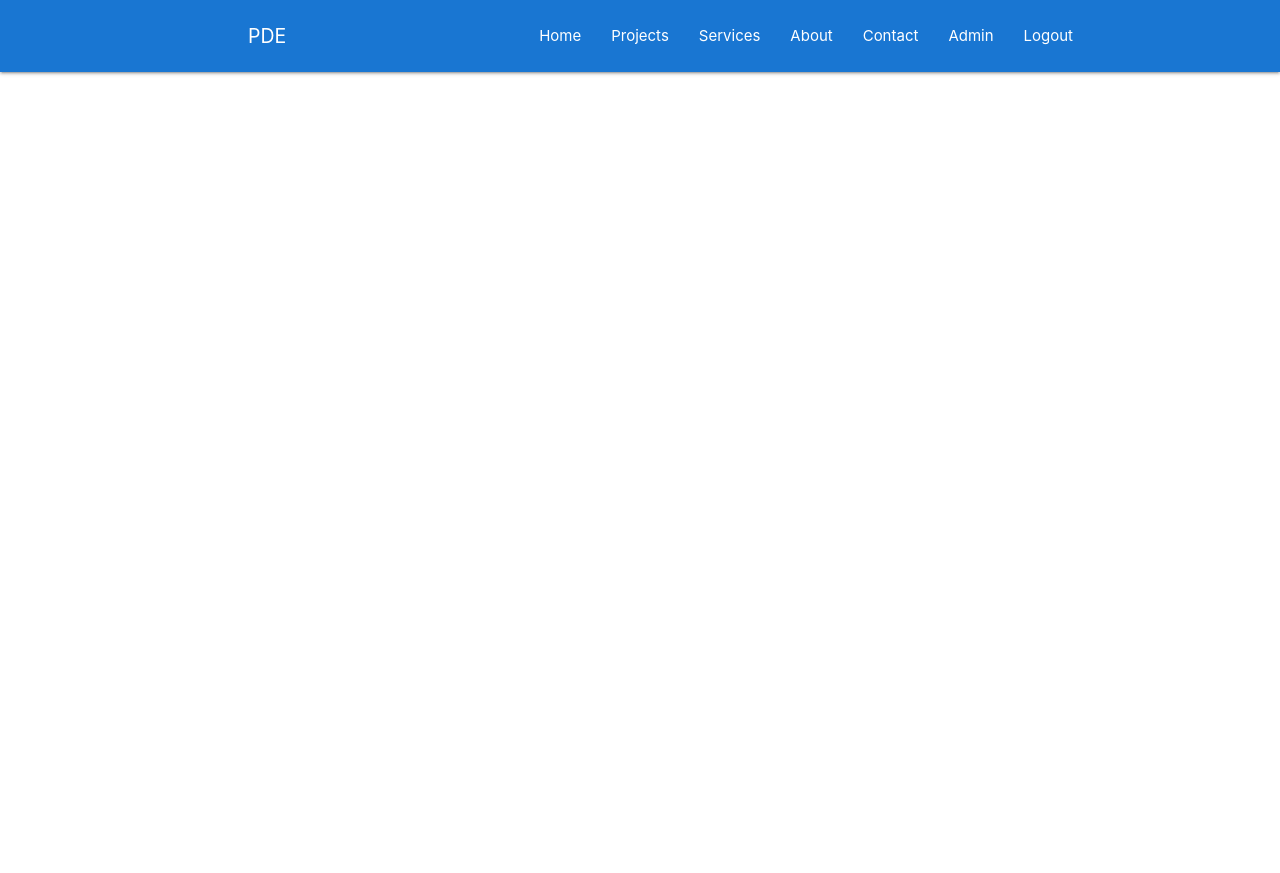
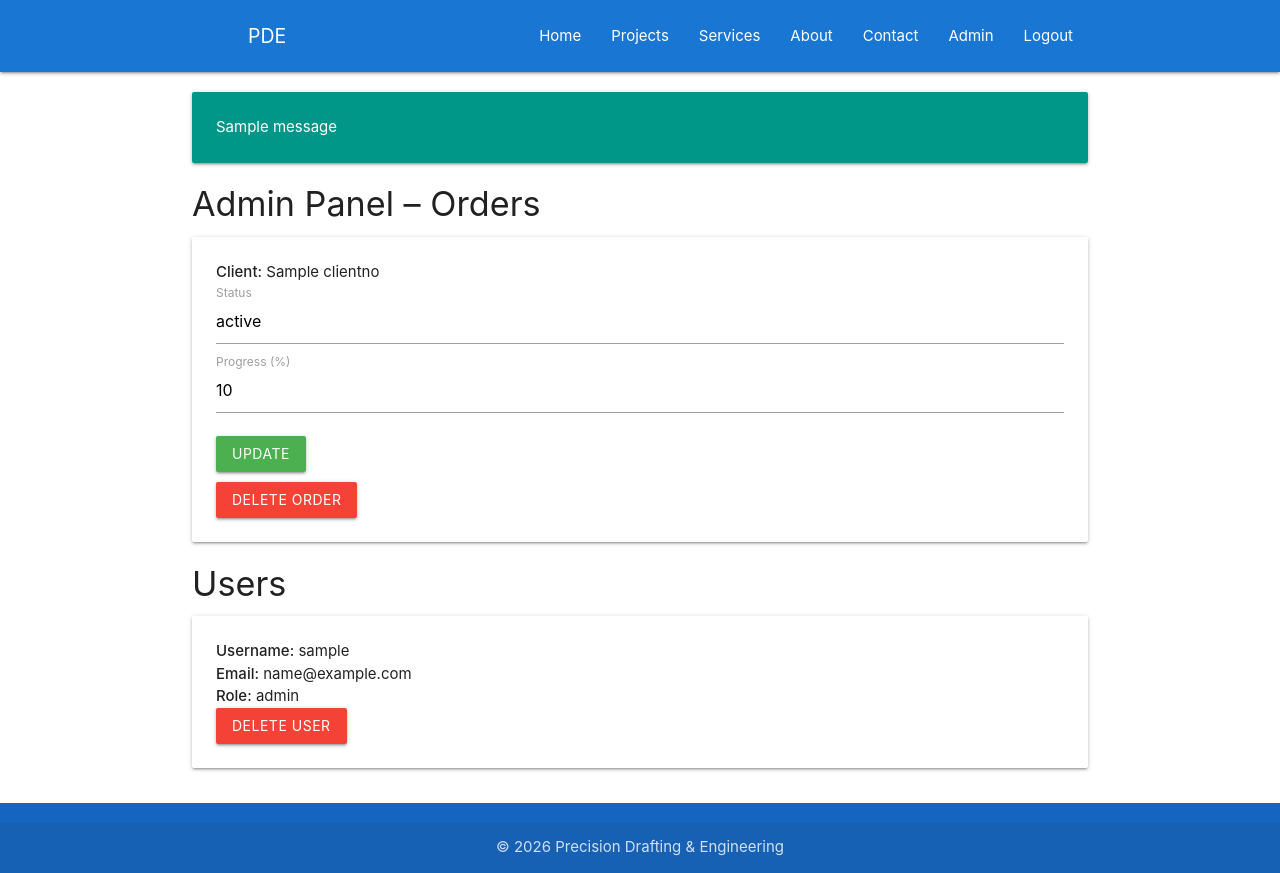
Before and after one commit to Robertas-Cyberattack/MP3, a Flask app: page /admin in a window 1280 px wide. Before the commit the page ends 75 px from the top, so only its background shows below. Run offline with Flask 3, Linux system fonts and the light colour scheme; the visitor is signed in with stand-in values (Sample User, id 1); one stand-in notice (Sample message) is shown; a database or web service that is not in the repository returns one stand-in record (values such as "Sample title"); some libraries are stand-ins or nearby versions.

Commit message:
base.html bug fixed

```diff
--- a/templates/base.html
+++ b/templates/base.html
@@ -5,12 +5,15 @@
   <title>Precision Drafting & Engineering</title>
   <meta name="viewport" content="width=device-width, initial-scale=1.0">
 
-  <!-- Materialize CSS & Icons -->
   <link rel="stylesheet" href="https://cdnjs.cloudflare.com/ajax/libs/materialize/1.0.0/css/materialize.min.css">
   <link href="https://fonts.googleapis.com/icon?family=Material+Icons" rel="stylesheet">
   <link rel="stylesheet" href="{{ url_for('static', filename='css/style.css') }}">
 
   <style>
+    /* PAGRINDINIS IŠDĖSTYMAS */
+    body { display: flex; min-height: 100vh; flex-direction: column; }
+    main { flex: 1 0 auto; }
+
     /* HERO */
     .hero { padding: 60px 20px; text-align: center; }
 
@@ -39,12 +42,10 @@
 </head>
 <body class="site">
 
-<!-- NAVBAR -->
   <nav class="blue darken-2">
     <div class="nav-wrapper container">
       <a href="{{ url_for('home') }}" class="brand-logo">PDE</a>
 
-    <!-- Hamburger always visible on tablet/mobile -->
       <a href="#" data-target="mobile-menu" class="sidenav-trigger">
         <i class="material-icons">menu</i>
       </a>
@@ -68,3 +69,63 @@
           <li><a href="{{ url_for('register') }}">Register</a></li>
         {% endif %}
       </ul>
+    </div>
+  </nav>
+
+  <ul class="sidenav" id="mobile-menu">
+    <li><a href="{{ url_for('home') }}">Home</a></li>
+    <li><a href="{{ url_for('projects') }}">Projects</a></li>
+    <li><a href="{{ url_for('services') }}">Services</a></li>
+    <li><a href="{{ url_for('about') }}">About</a></li>
+    <li><a href="{{ url_for('contact') }}">Contact</a></li>
+    <li class="divider"></li>
+    {% if session.get("user") %}
+      {% if session.get("role") == "admin" %}
+        <li><a href="{{ url_for('admin_dashboard') }}">Admin Dashboard</a></li>
+      {% else %}
+        <li><a href="{{ url_for('dashboard') }}">My Dashboard</a></li>
+      {% endif %}
+      <li><a href="{{ url_for('logout') }}">Logout</a></li>
+    {% else %}
+      <li><a href="{{ url_for('login') }}">Login</a></li>
+      <li><a href="{{ url_for('register') }}">Register</a></li>
+    {% endif %}
+  </ul>
+
+  <main class="container">
+    {% with messages = get_flashed_messages() %}
+      {% if messages %}
+        {% for message in messages %}
+          <div class="card-panel teal white-text" style="margin-top: 20px;">
+            {{ message }}
+          </div>
+        {% endfor %}
+      {% endif %}
+    {% endwith %}
+
+    {% block content %}
+    {% endblock %}
+  </main>
+
+  <footer class="page-footer blue darken-3" style="margin-top: 20px;">
+    <div class="footer-copyright">
+      <div class="container center">
+        © 2026 Precision Drafting & Engineering
+      </div>
+    </div>
+  </footer>
+
+  <script src="https://cdnjs.cloudflare.com/ajax/libs/materialize/1.0.0/js/materialize.min.js"></script>
+  <script>
+    document.addEventListener('DOMContentLoaded', function() {
+      // Inicializuoti mobiliąją navigaciją
+      var sidenavs = document.querySelectorAll('.sidenav');
+      M.Sidenav.init(sidenavs);
+
+      // Inicializuoti formų pasirinkimus (jei naudojate select)
+      var selects = document.querySelectorAll('select');
+      M.FormSelect.init(selects);
+    });
+  </script>
+</body>
+</html>
```
Lines whose indentation alone changed are shown as unchanged.
